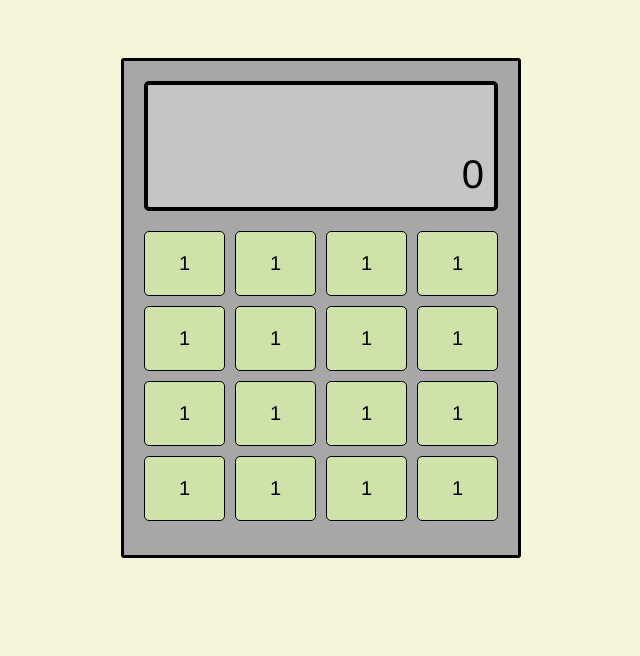
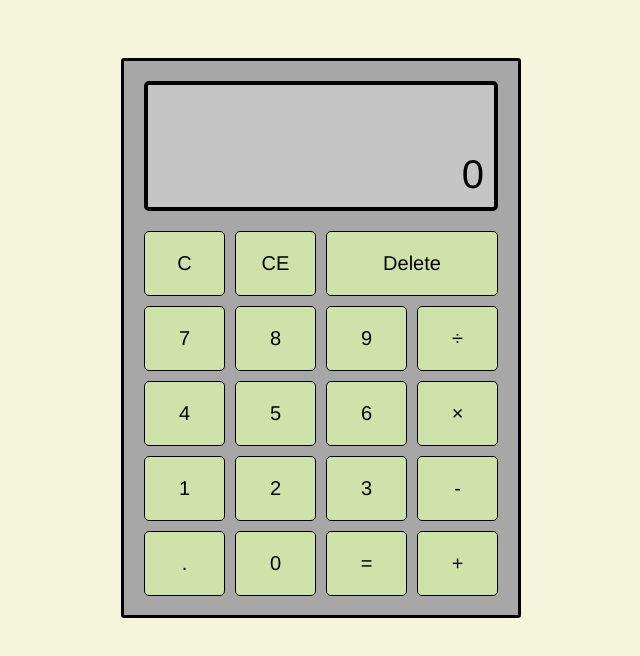
Before and after one commit to iDefenestrate/calculator, a plain HTML site: page index.html in a window 1280 px wide. Shown: the whole page, without its empty margins (319-959 px from the left). Drawn offline with Linux system fonts and the light colour scheme.

Commit message:
finish base styling

```diff
--- a/css/style.css
+++ b/css/style.css
@@ -17,8 +17,7 @@ body {
 .main {
   display: flex;
   min-height: 500px;
-  max-height: 500px;
-  height: 75vh;
+  height: 70vh;
   margin-top: 50px;
 }
 
@@ -75,3 +74,11 @@ button:hover {
 button:active {
   background-color: rgba(226, 255, 172, 1);
 }
+
+.span-2 {
+  grid-row: span 2;
+}
+
+.span-2-col {
+  grid-column: span 2;
+}
--- a/index.html
+++ b/index.html
@@ -15,25 +15,30 @@
           <div class="lower-display">0</div>
         </div>
         <div class="grid">
-          <button>1</button>
-          <button>1</button>
-          <button>1</button>
-          <button>1</button>
+          <button>C</button>
+          <button>CE</button>
+          <button class="span-2-col">Delete</button>
+
+          <button>7</button>
+          <button>8</button>
+          <button>9</button>
+          <button>÷</button>
+
+          <button>4</button>
+          <button>5</button>
+          <button>6</button>
+          <button>×</button>
 
           <button>1</button>
-          <button>1</button>
-          <button>1</button>
-          <button>1</button>
+          <button>2</button>
+          <button>3</button>
 
-          <button>1</button>
-          <button>1</button>
-          <button>1</button>
-          <button>1</button>
+          <button class>-</button>
 
-          <button>1</button>
-          <button>1</button>
-          <button>1</button>
-          <button>1</button>
+          <button>.</button>
+          <button>0</button>
+          <button>=</button>
+          <button>+</button>
         </div>
       </div>
     </div>
```
